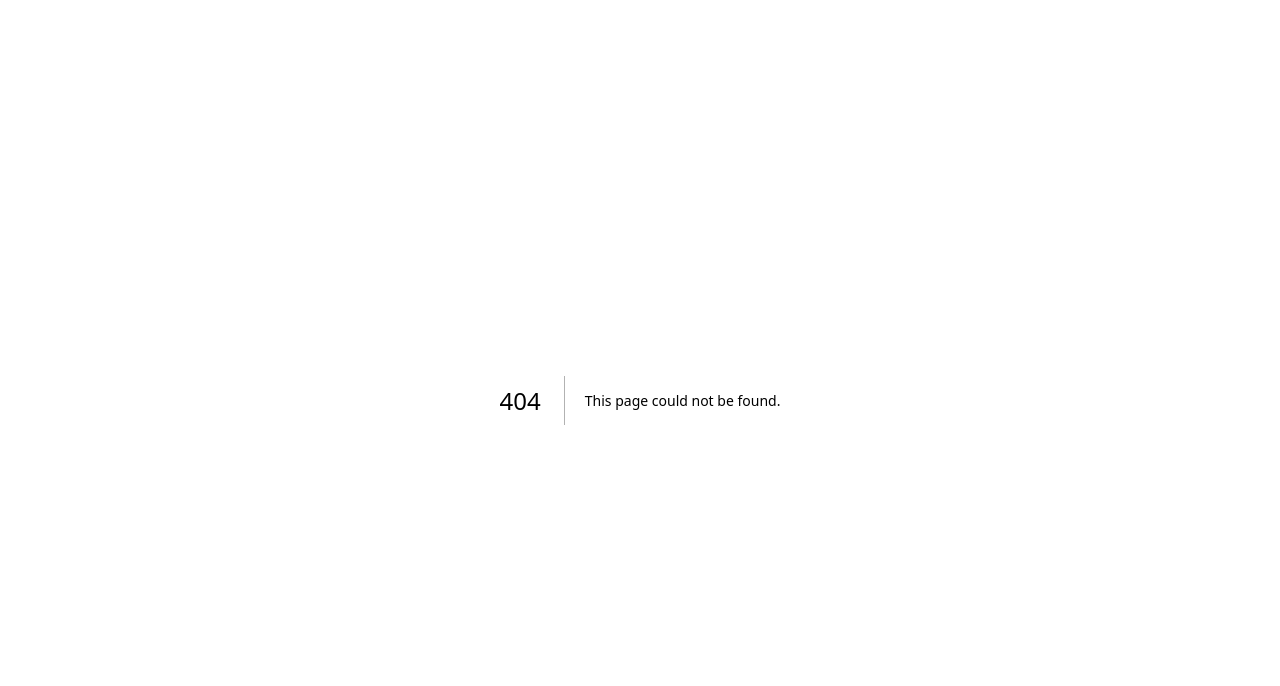
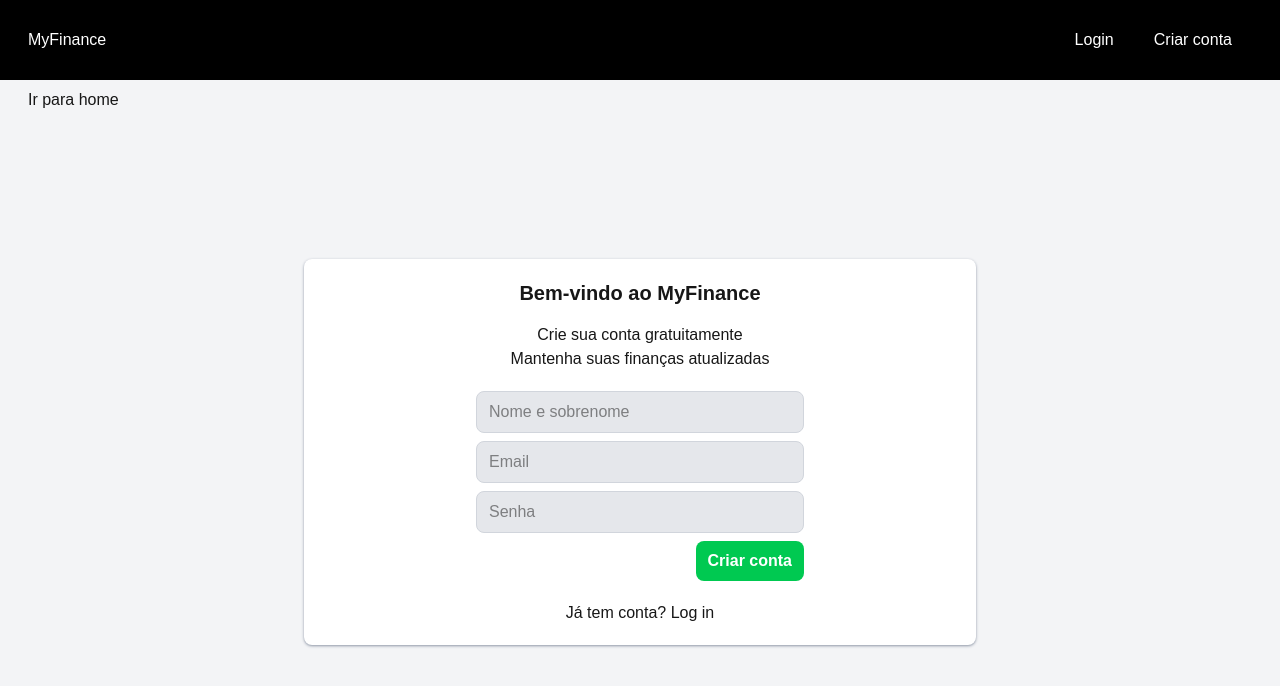
Before and after one commit to raoneinet/myfinance, a Next.js app: page /auth/register in a window 1280 px wide. Before the commit this address had no page. Shown: the top 686 px of the page. Built offline with nearby package versions, Linux system fonts and the light colour scheme; no server answers.

Commit message:
changing folder structure

```diff
--- a/src/app/pages/login/page.tsx
+++ b/src/app/auth/login/page.tsx
@@ -18,7 +18,7 @@ const Login = () => {
                         </div>
                         <LoginForm />
                         <div>
-                            <p>Ainda não tem conta? {" "}<Link href="/pages/signup">Criar conta</Link></p>
+                            <p>Ainda não tem conta? {" "}<Link href="/auth/register">Criar conta</Link></p>
                         </div>
                     </div>
                 </div>
--- a/src/app/pages/signup/page.tsx
+++ b/src/app/auth/register/page.tsx
@@ -20,7 +20,7 @@ const Signup = () => {
                         </div>
                         <SignupForm />
                         <div>
-                            <p>Já tem conta? {" "}<Link href="/pages/login">Log in</Link></p>
+                            <p>Já tem conta? {" "}<Link href="/auth/login">Log in</Link></p>
                         </div>
                     </div>
                 </div>
--- /dev/null
+++ b/src/app/pages/signout/page.tsx
@@ -0,0 +1,34 @@
+"use client"
+import { useState, useEffect } from "react"
+import { SignedOut } from "@/components/signedout"
+import { useAuthState } from "react-firebase-hooks/auth"
+import { auth } from "../../firebase"
+import Login from "../../auth/login/page"
+
+export const SignOutPage = () => {
+
+    const [loading, setLoading] = useState(document.readyState === "loading")
+    const [user, error] = useAuthState(auth)
+
+    useEffect(() => {
+        function handleStateChange() {
+            setLoading(document.readyState === "loading")
+        }
+
+        document.addEventListener("readystatechange", handleStateChange)
+
+        if (document.readyState === "complete") {
+            setLoading(false)
+        }
+    }, [])
+    return (
+        <>
+            {
+                !user && !loading &&
+                <SignedOut>
+                    <Login/>
+                </SignedOut>
+            }
+        </>
+    )
+}
--- /dev/null
+++ b/src/app/pages/welcome/page.tsx
@@ -0,0 +1,12 @@
+import {HomeDashboard} from "@/views/homedashboard"
+import { Header } from "@/views/header"
+
+const WelcomePage = ()=>{
+    return (
+        <div className="w-full h-screen bg-green-200">
+            <HomeDashboard/>
+        </div>
+    )
+}
+
+export default WelcomePage
--- a/src/components/signInandOutButtons.tsx
+++ b/src/components/signInandOutButtons.tsx
@@ -4,8 +4,8 @@ import Link from "next/link"
 const SignInAndOutButtons = () => {
     return (
         <>
-            <Link href="/pages/login" className="p-5">Login</Link>
-            <Link href="/pages/signup" className="p-5">Criar conta</Link>
+            <Link href="/auth/login" className="p-5">Login</Link>
+            <Link href="/auth/register" className="p-5">Criar conta</Link>
         </>
     )
 }
```
